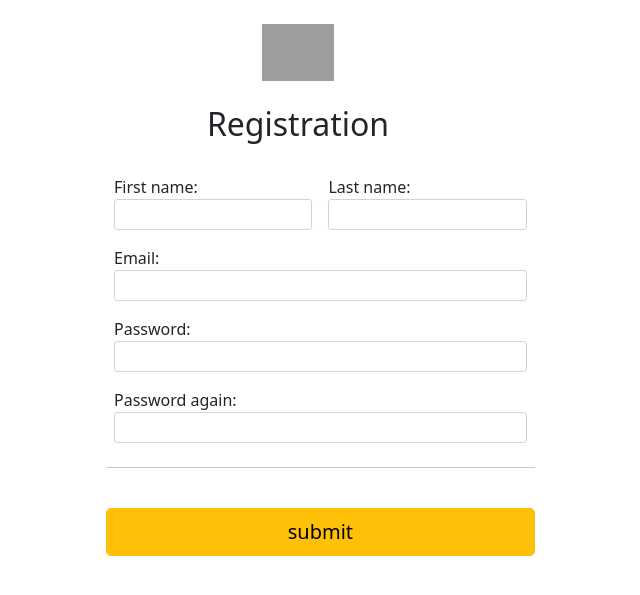
After one commit to karonion/BananasDjango, a Django app: page /register in a window 1280 px wide. The commit adds this page. Shown: the top 595 px of the page, without its empty margins (342-982 px from the left). Run offline with Django 4.2, Linux system fonts and the light colour scheme; some libraries are stand-ins or nearby versions; grey boxes are pictures that could not be loaded.

Commit message:
Добавлены HTML: логин, регистрация Добавлена модель регистрации Добавлена view функция регистрации(без дополнительных проверок) Добавлено флеш сообщение после успешной регистрации. Если юезр авторизован - не отображены кнопки регистрации и входа.

```diff
--- a/Bananas/Bananas/urls.py
+++ b/Bananas/Bananas/urls.py
@@ -14,24 +14,24 @@ Including another URLconf
     2. Add a URL to urlpatterns:  path('blog/', include('blog.urls'))
 """
 from django.contrib import admin
-from django.urls import path, re_path, include
-from bananaAPP import views
+from django.urls import path, include
 from django.conf.urls.static import static
 from django.conf import settings
-
+from bananaAPP import views
 
 
 urlpatterns = [
-    path('admin/', admin.site.urls),  # Админка
+    path('admin/', admin.site.urls, name='admin'),  # Админка
     path('', views.index, name='home'),  # Главная страница
-    path(r'^contact', views.contact),  # Контакты
-    path('bananaAPP', views.index_app),  # Приложение
-    path('getfeedback', views.get_feedback),  # Обратная связь (для админа)
-    path('addpost', views.add_post),  # Создание поста
+    path('bananaAPP', views.index_app, name='index_app'),  # Приложение
+    path('getfeedback', views.get_feedback, name='get_feedback'),  # Обратная связь (для админа)
+    path('addpost', views.add_post, name='add_post'),  # Создание поста
     path('summernote/', include('django_summernote.urls')),  # Ссылка для передачи summernote
-    path('post/<int:id>', views.post_deatils),  # Пост детально
-    path('upload/', views.add_post),
-    path('about', views.about_us)
+    path('post/<int:id>', views.post_deatils, name='post_details'),  # Пост детально
+    path('upload/', views.add_post),  # Для загрузки файлов на сервер
+    path('about', views.about_us, name='about_us'),  # О нас
+    path('register', views.register, name='register'),  # Регистрация
+    path('accounts/', include('django.contrib.auth.urls')),
 ]
 
 # Дополнительная проверка для summernote
--- a/Bananas/bananaAPP/forms.py
+++ b/Bananas/bananaAPP/forms.py
@@ -9,28 +9,14 @@ class FeedbackForm(forms.Form):
     text = forms.CharField(required=True, label='Text', widget=forms.Textarea(attrs={'class':'form-control', 'style': 'height: 100px'}))
 
 
-# Форма логинизации
-class LoginForm(forms.Form):
-    email = forms.EmailField(required=True, label='Email', widget=forms.EmailField)
-    password = forms.CharField(required=True, label='Пароль', widget=forms.PasswordInput())
-    remember_me = forms.BooleanField(label="Запам'ятати мене", initial=True)
+# Форма регистрации
+class RegisterForm(forms.Form):
+    first_name = forms.CharField(required=True, label="First name", widget=forms.TextInput(attrs={"class": "form-control form-control-sm"}))
+    last_name = forms.CharField(required=True, label='Last name', widget=forms.TextInput(attrs={"class": "form-control form-control-sm"}))
+    email = forms.EmailField(required=True, label='Email', widget=forms.EmailInput(attrs={"class": "form-control form-control-sm"}))
+    password = forms.CharField(required=True, label='Password', widget=forms.PasswordInput(attrs={"class": "form-control form-control-sm"}))
+    confirm_password = forms.CharField(required=True, label='Password again', widget=forms.PasswordInput(attrs={"class": "form-control form-control-sm"}))  # Написать проверку на совпадение с первым паролем
 
-
-# Форма регистрации.
-class RegisterForm(forms.Form):
-    first_name = forms.CharField(required=True, label="Ім'я")
-    last_name = forms.CharField(required=True, label='Прізвище')
-    email = forms.EmailField(required=True, label='Email')
-    password = forms.CharField(required=True, label='Пароль', widget=forms.PasswordInput())
-    confirm_password = forms.CharField(required=True, label='Повторіть пароль', widget=forms.PasswordInput())  # Написать проверку на совпадение с первым паролем
-
-
-'''# Создание поста
-class Addpost(forms.Form):
-    name = forms.CharField(required=True, label="Your name", widget=forms.TextInput(attrs={'size':50, 'rows':'10', 'cols':'10'}))
-    preview = forms.CharField(required=True, label="Preview", widget=forms.TextInput(attrs={'size':50}))
-    text = forms.CharField(widget=SummernoteWidget)
-    preview_photo = forms.ImageField()'''
 
 # Создание поста
 class PostForm(forms.ModelForm):
--- a/Bananas/bananaAPP/models.py
+++ b/Bananas/bananaAPP/models.py
@@ -7,7 +7,9 @@ class Articles(models.Model):
     title = models.TextField(max_length=100)
     created_by = models.TextField(default='NULL')
     created_date = models.DateTimeField(default=django.utils.timezone.now, null=False)
-    rank = models.IntegerField(default='0')
+    rank = models.IntegerField(default=0)
+    likes = models.IntegerField(default=0)
+    dislikes = models.IntegerField(default=0)
     preview = models.TextField(max_length=255)
     text = models.TextField()
     category = models.CharField(default='NULL', max_length=255)
--- a/Bananas/bananaAPP/views.py
+++ b/Bananas/bananaAPP/views.py
@@ -1,17 +1,16 @@
 from django.shortcuts import render
 from django.contrib import messages
-from django.http import HttpResponse, HttpResponseRedirect, HttpResponsePermanentRedirect
-from .forms import FeedbackForm, PostForm
+from django.contrib.auth.models import User
+from django.contrib.auth.views import LoginView
+from django.contrib.auth.decorators import login_required
+from django.http import HttpResponse, HttpResponseRedirect, HttpResponseNotAllowed
+from .forms import FeedbackForm, PostForm, RegisterForm
 from .models import Feedback, Articles
 
 
 def index(request):  # Главная страница
     article_scope = Articles.objects.all().order_by('-created_date')  # Получаем все посты отсортированные по дате
     return render(request, 'index.html', {'article_scope': article_scope})
-
-
-def about(request):  # О нас
-    return HttpResponse('<h2> About site </h2>')
 
 
 def contact(request):  # Контакты
@@ -45,8 +44,11 @@ def add_post(request):
 
 # Пост детально
 def post_deatils(request, id):
-    article = Articles.objects.get(id=id)
-    return render(request, 'post.html', {'article': article})
+    if request.method == 'POST':
+        pass
+    else:
+        article = Articles.objects.get(id=id)
+        return render(request, 'post.html', {'article': article})
 
 
 # О нас + форма обратной связи
@@ -59,4 +61,28 @@ def about_us(request):
         messages.add_message(request, messages.SUCCESS, 'Thank you for feedback, we are going to contact with you!')
         return HttpResponseRedirect('/')
     else:
-        return render(request, 'About-us.html',  {'forms':FeedbackForm})
+        return render(request, 'About-us.html',  {'forms': FeedbackForm})
+
+
+# Регистрация
+def register(request):
+    if request.method == 'POST':
+        form = RegisterForm(request.POST)
+        if form.is_valid():
+            first_name = request.POST['first_name']
+            last_name = request.POST['last_name']
+            username = request.POST['email']
+            email = request.POST['email']
+            password = request.POST['password']
+            print(f'username is {username}, password is {password}, email is {email}')
+            user = User.objects.create_user(username=username, email=email, password=password)
+            user.first_name = first_name
+            user.last_name = last_name
+            user.save()
+            messages.add_message(request, messages.SUCCESS, 'Thank you for registration, your login and password have been sent to email.')
+            return HttpResponseRedirect('/')
+        else:
+            return HttpResponse('Not valid')
+    else:
+        form = RegisterForm()
+        return render(request, 'registration/register.html', {'form': form})
--- a/Bananas/templates/About-us.html
+++ b/Bananas/templates/About-us.html
@@ -8,7 +8,7 @@
                 <div class="col-12 lead" style="padding:10px" >
                     <h4 style="text-align: left;">&nbsp;</h4>
                     <p><img src="https://i.ibb.co/c1yPcPz/photo-2021-08-20-08-16-16.jpg" alt="" width="183" height="183" style="float: right; border-radius: 10px;" /></p>
-                    <div class="h4">Hello! My name is Igor Vasilenko. I developed this site to show you my abilities in Django-framework. Also there is&nbsp;link where you can see presented features.</div>
+                    <div class="lead">Hello! My name is Igor Vasilenko. I developed this site to show you my abilities in Django-framework. Also there is&nbsp;link where you can see presented features.</div>
                     <hr />
                     <p style="text-align: left;">For now i have skill in:</p>
                     <ul>
@@ -28,13 +28,12 @@
                         <li style="text-align: left;"><a href="https://github.com/karonion">GitHub</a></li>
                     </ul>
                     <form class="needs-validation" novalidate="" method="POST" action="">
-                        <div class="alert-small alert-info">Remain your feedback if needed</div>
                         {% csrf_token %}
+                        <div class="alert-small alert-info " style="width: 300px;">Remain your feedback if needed</div>
                         {{ forms.contact.label }}
                         {{ forms.contact }}
                         {{ forms.text.label }}
                         {{ forms.text }}
-
                         <input type="submit" value="Submit" class="w-100 btn btn-lg btn-warning" style="margin-top:10px">
                     </form>
                 </div>
--- a/Bananas/templates/post.html
+++ b/Bananas/templates/post.html
@@ -17,6 +17,7 @@
                 </div>
                 <p class="mt-5 display-4">{{ article.preview }}</p>
                 <p class="lead text-capitalize">{{ article.text | safe }}</p>
+                <p>Likes: {{ article.likes }}</p>
                 <div class="row justify-content-between">
                     <div class="col-8">
                         <p class="text-capitalize lead"><span class="fw-bold "> Мандрівник:</span> {{ article.created_by }}</p>
--- /dev/null
+++ b/Bananas/templates/registration/register.html
@@ -0,0 +1,57 @@
+<!DOCTYPE html>
+{% load static %}
+<html lang="ru">
+<head>
+    <link rel="stylesheet" href="{% static 'bootstrap.min.css' %}">
+    <link rel="stylesheet" href="{% static 'styles.css' %}">
+    <meta charset="UTF-8">
+    <title>Registration</title>
+</head>
+<body>
+<div class="container">
+  <main>
+    <div class="py-4 text-center">
+      <img class="d-block mx-auto mb-4" src="/docs/5.1/assets/brand/bootstrap-logo.svg" alt="" width="72" height="57">
+      <h2>Registration</h2>
+    </div>
+
+    <div class="row g-5"  style="margin-left:350px">
+      <div class="col-md-7 col-lg-7">
+          {% if form.errors %}
+            <div class="d-flex justify-content-center" style="margin-top:70px">
+                <div class="alert alert-warning">Your login and password does not match. Please try again.</div>
+            </div>
+          {% endif %}
+        <form class="needs-validation" novalidate="" method="POST" action="" >
+              {% csrf_token %}
+            <div class="row g-3">
+                <div class="col-sm-6">
+                    {{ form.first_name.label_tag }}
+                    {{ form.first_name }}
+                </div>
+            <div class="col-sm-6">
+                {{ form.last_name.label_tag }}
+                {{ form.last_name }}
+            </div>
+            <div class="col-12">
+                {{ form.email.label_tag }}
+                {{ form.email }}
+            </div>
+            <div class="col-12">
+                {{ form.password.label_tag }}
+                {{ form.password }}
+            </div>
+           <div class="col-12">
+                {{ form.confirm_password.label_tag }}
+                {{ form.confirm_password }}
+            </div>
+          <hr class="my-4">
+            <input type="submit" class="w-100 btn btn-lg btn-warning" value="submit">
+         </div>
+        </form>
+      </div>
+    </div>
+  </main>
+</div>
+</body>
+</html>
```
Also changed, not shown: Bananas/Bananas/settings.py (+9 -1 lines), Bananas/templates/addpost.html (+4 -5 lines), Bananas/templates/basic.html (+14 -1 lines), Bananas/templates/registration/login.html (added, +44 -0 lines), Bananas/bananaAPP/migrations/0010_articles_image_name_alter_articles_preview_and_more.py (added), Bananas/bananaAPP/migrations/0011_remove_articles_image_name.py (added), Bananas/bananaAPP/migrations/0012_likes.py (added), Bananas/bananaAPP/migrations/0013_rename_article_id_likes_article.py (added), Bananas/bananaAPP/migrations/0014_alter_likes_article.py (added), Bananas/bananaAPP/migrations/0015_delete_likes.py (added), Bananas/bananaAPP/migrations/0016_likes.py (added), Bananas/bananaAPP/migrations/0017_articles_dislikes_articles_likes_alter_articles_rank_and_more.py (added).
